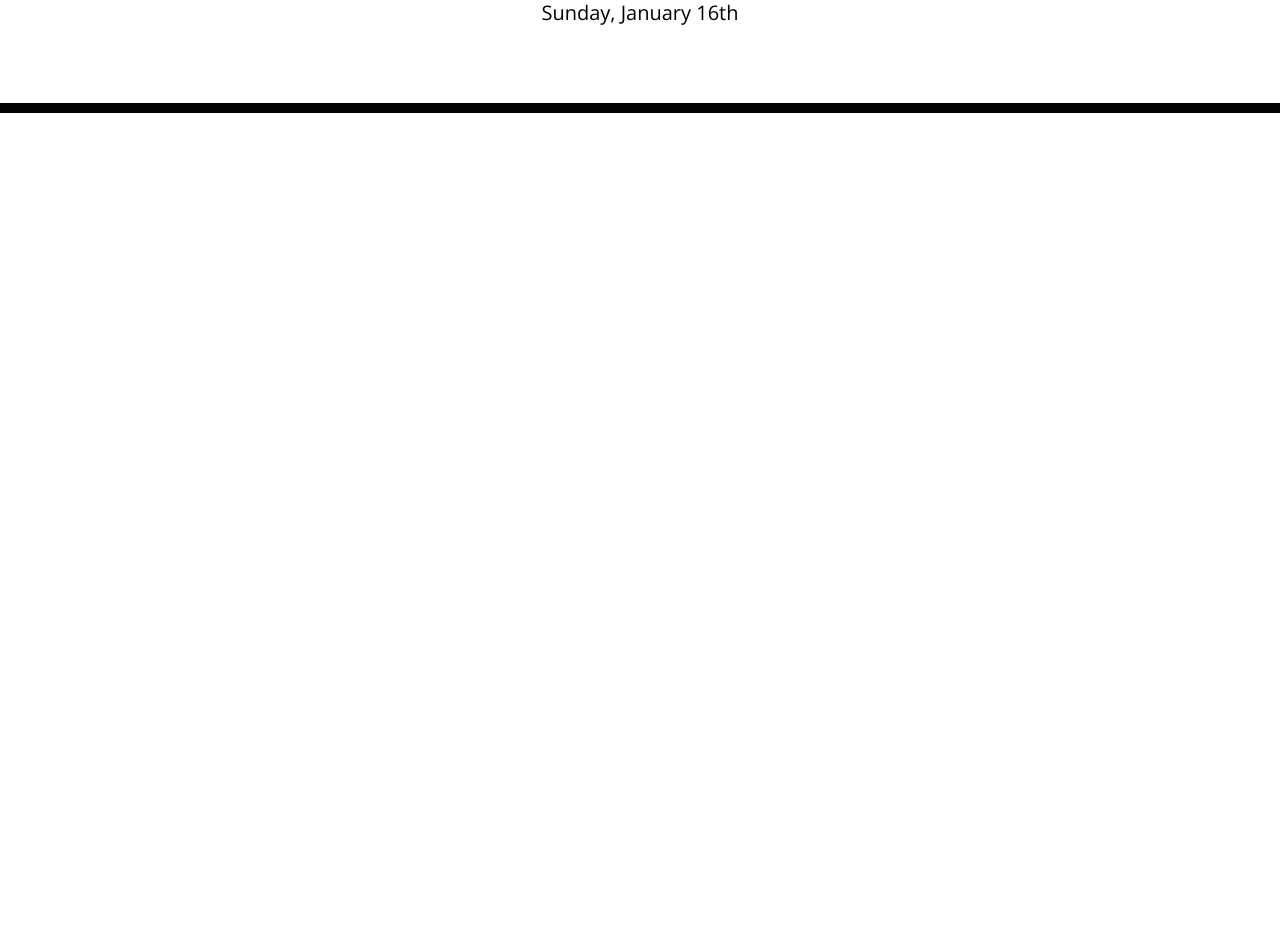
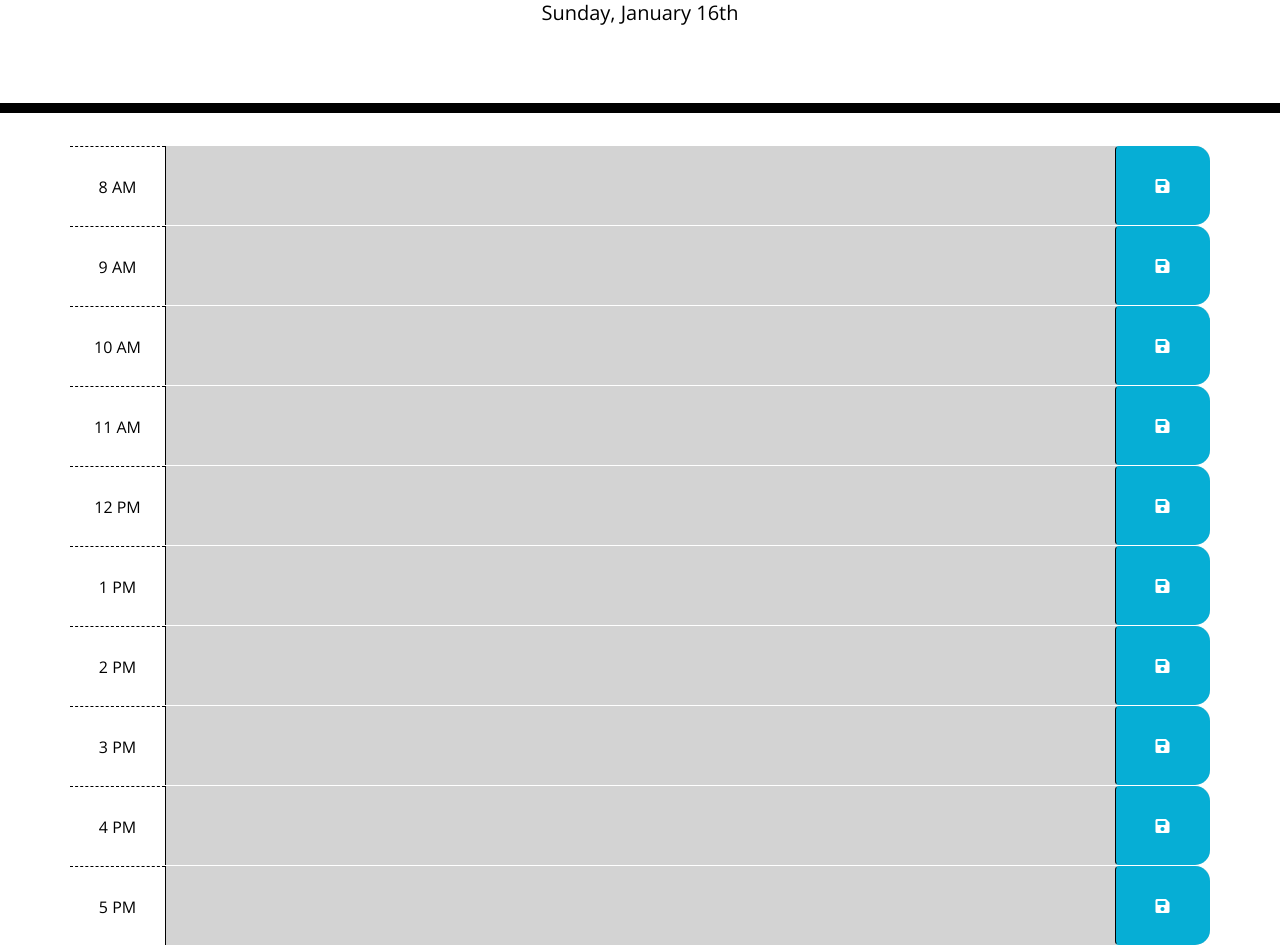
Before and after one commit to chentriangoes/ScheduledDay, a plain HTML site: page index.html in a window 1280 px wide. Shown: the part 191-1136 px from the top of the page. Before the commit the page ends 800 px from the top, so only its background shows below. Drawn offline with nearby package versions, Linux system fonts and the light colour scheme.

Commit message:
4th commit_Refactoring and Interative Calendar

```diff
--- a/css/style.css
+++ b/css/style.css
@@ -69,3 +69,26 @@ textarea {
   font-size: 20px;
   transition: all 0.3s ease-in-out;
 }
+
+  /* MEDIA QUERY FOR RESPONSIVE DESIGN */
+  @media screen and (max-width: 768px), screen and (max-width: 575px) {
+    .row {
+      height: auto;
+      margin-top: 20px;
+    }
+
+    .hour {
+      padding-right: 17%;
+    }
+
+    .saveBtn {
+      border: 0;
+      border-radius: 0.25rem;
+      height: 50px;
+    }
+
+    textarea {
+      min-height: 85px;
+      border: 0;
+    }
+  }
--- a/index.html
+++ b/index.html
@@ -28,8 +28,98 @@
       <p class="lead">A simple calendar app for scheduling your work day</p>
       <p id="currentDay" class="lead"></p>
     </header>
+
+ <!-- Timeblocks-->
     <div class="container">
-      <!-- Timeblocks go here -->
+      <div id="hour8" class="row time-block">
+        <div class="col-md-1 hour">
+              8 AM
+        </div>
+        <textarea class="col-md-10 description">
+        </textarea>
+        <button class="btn saveBtn col-md-1"><i class="fas fa-save"></i></button>
+      </div>
+
+      <div id="hour9" class="row time-block">
+        <div class="col-md-1 hour">
+              9 AM
+        </div>
+        <textarea class="col-md-10 description">
+        </textarea>
+        <button class="btn saveBtn col-md-1"><i class="fas fa-save"></i></button>
+      </div>
+
+      <div id="hour10" class="row time-block">
+        <div class="col-md-1 hour">
+            10 AM
+        </div>
+        <textarea class="col-md-10 description">
+        </textarea>
+        <button class="btn saveBtn col-md-1"><i class="fas fa-save"></i></button>
+      </div>
+
+      <div id="hour11" class="row time-block">
+        <div class="col-md-1 hour">
+            11 AM
+        </div>
+        <textarea class="col-md-10 description">
+        </textarea>
+        <button class="btn saveBtn col-md-1"><i class="fas fa-save"></i></button>
+      </div>
+
+      <div id="hour12" class="row time-block">
+        <div class="col-md-1 hour">
+            12 PM
+        </div>
+        <textarea class="col-md-10 description">
+        </textarea>
+        <button class="btn saveBtn col-md-1"><i class="fas fa-save"></i></button>
+      </div>
+
+      <div id="hour13" class="row time-block">
+        <div class="col-md-1 hour">
+              1 PM
+        </div>
+        <textarea class="col-md-10 description">
+        </textarea>
+        <button class="btn saveBtn col-md-1"><i class="fas fa-save"></i></button>
+      </div>
+
+      <div id="hour14" class="row time-block">
+        <div class="col-md-1 hour">
+              2 PM
+        </div>
+        <textarea class="col-md-10 description">
+        </textarea>
+        <button class="btn saveBtn col-md-1"><i class="fas fa-save"></i></button>
+      </div>
+
+      <div id="hour15" class="row time-block">
+        <div class="col-md-1 hour">
+              3 PM
+        </div>
+        <textarea class="col-md-10 description">
+        </textarea>
+        <button class="btn saveBtn col-md-1"><i class="fas fa-save"></i></button>
+      </div>
+
+      <div id="hour16" class="row time-block">
+        <div class="col-md-1 hour">
+              4 PM
+        </div>
+        <textarea class="col-md-10 description">
+        </textarea>
+        <button class="btn saveBtn col-md-1"><i class="fas fa-save"></i></button>
+      </div>
+
+      <div id="hour17" class="row time-block">
+        <div class="col-md-1 hour">
+              5 PM
+        </div>
+        <textarea class="col-md-10 description">
+        </textarea>
+        <button class="btn saveBtn col-md-1"><i class="fas fa-save"></i></button>
+      </div>
     </div>
 
     <script src="https://cdnjs.cloudflare.com/ajax/libs/jquery/3.2.1/jquery.min.js"></script>
--- a/js/script.js
+++ b/js/script.js
@@ -1,11 +1,60 @@
 //set universal variables as reference to key DOM elements
-var currentdayEl= $('#currentDay')
+var currentdayEl= $('#currentDay');
+var toDay = moment().format('dddd, MMMM Do');
 
-//set function to display the current day
-function showDay () {
-    var toDay = moment().format('dddd, MMMM Do');
-    currentdayEl.text(toDay);
-}
+//display the current day
+currentdayEl.text(toDay);
 
+$(document).ready(function () {
+    // saveBtn click listener
+    $(".saveBtn").on("click", function () {
+        // Get nearby values of the description in JQuery
+        var text = $(this).siblings(".description").val();
+        var time = $(this).parent().attr("id");
 
-setInterval(showDay, 1000);
+        // Save text in local storage
+        localStorage.setItem(time, text);
+    })
+
+    function timeTracker() {
+        //get current number of hours.
+        var timeNow = moment().hour();
+
+        // loop over time blocks
+        $(".time-block").each(function () {
+            var blockTime = parseInt($(this).attr("id").split("hour")[1]);
+
+            // To check the time and add the classes for background indicators
+            if (blockTime < timeNow) {
+                $(this).removeClass("future");
+                $(this).removeClass("present");
+                $(this).addClass("past");
+            }
+            else if (blockTime === timeNow) {
+                $(this).removeClass("past");
+                $(this).removeClass("future");
+                $(this).addClass("present");
+            }
+            else {
+                $(this).removeClass("present");
+                $(this).removeClass("past");
+                $(this).addClass("future");
+
+            }
+        })
+    }
+
+    // Get item from local storage if any
+    $("#hour8 .description").val(localStorage.getItem("hour8"));
+    $("#hour9 .description").val(localStorage.getItem("hour9"));
+    $("#hour10 .description").val(localStorage.getItem("hour10"));
+    $("#hour11 .description").val(localStorage.getItem("hour11"));
+    $("#hour12 .description").val(localStorage.getItem("hour12"));
+    $("#hour13 .description").val(localStorage.getItem("hour13"));
+    $("#hour14 .description").val(localStorage.getItem("hour14"));
+    $("#hour15 .description").val(localStorage.getItem("hour15"));
+    $("#hour16 .description").val(localStorage.getItem("hour16"));
+    $("#hour17 .description").val(localStorage.getItem("hour17"));
+
+    timeTracker();
+})
```
